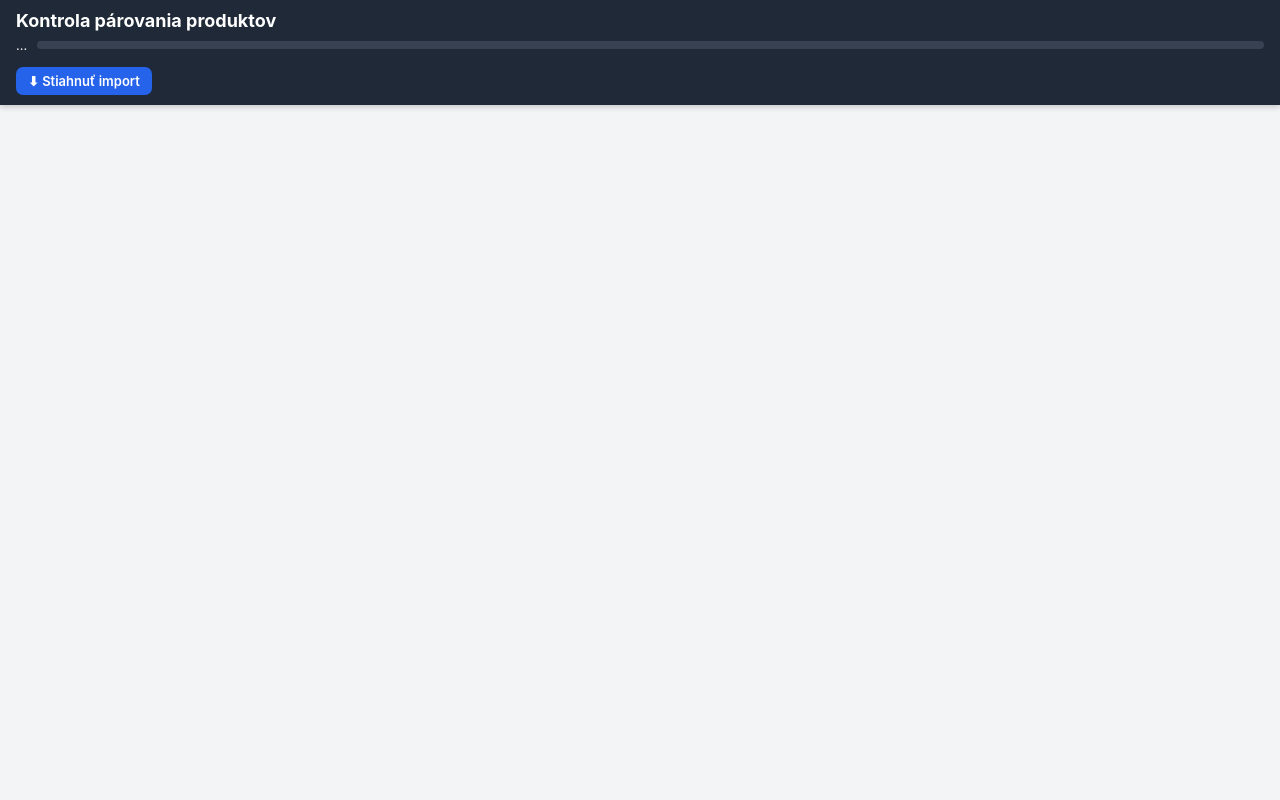
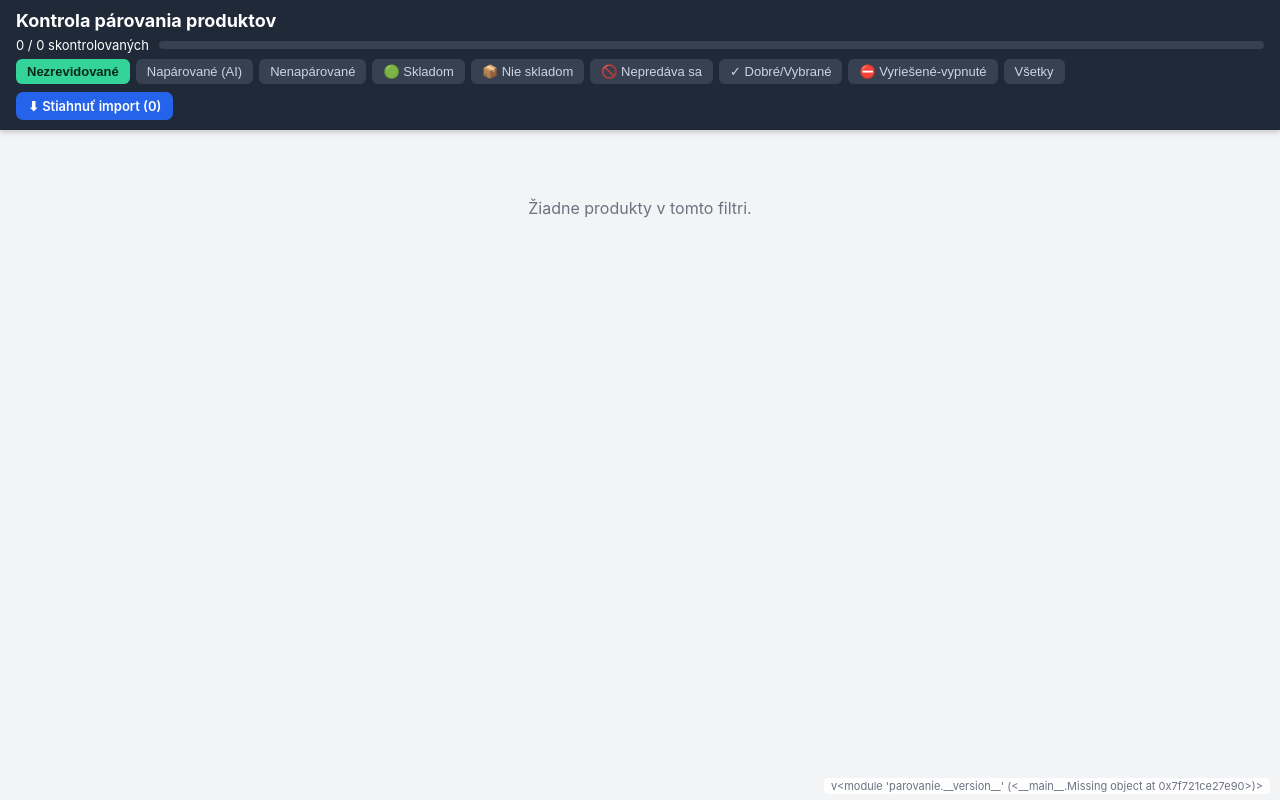
Before and after one commit to zbynekdrlik/parovanie-produktov, a Flask app: page / in a window 1280 px wide. Run offline with Flask 3, Linux system fonts and the light colour scheme; data that the repository does not hold is empty; parts of the project's set-up code (start-up, migrations or seed data) failed here and were passed over.

Commit message:
feat: version source on dashboard + CI version-check + webreview in lint/logging [v0.3.0]
- /api/version route + footer version label (single source: parovanie.__version__),
  visible without scrolling — enables post-deploy DOM verification.
- CI version-check job: dev version must be strictly greater than main.
- ruff now lints webreview/ (the deployed Flask app was outside all gates).
- webreview logging: module logger; /api/images logs non-OK + failed fetches
  (was a silent except); /api/decision audit line; startup load + prune counts.
- app.py tolerates missing review_data.json at import (no crash, starts empty)
  → the app is now smoke-testable in CI (tests/test_webreview.py, 5 route/helper tests).

Co-Authored-By: Claude Opus 4.8 <noreply@anthropic.com>
Claude-Session: https://claude.ai/code/session_01Kp9tEWkJBxCfjw8LdGPxz8

```diff
--- a/src/parovanie/__init__.py
+++ b/src/parovanie/__init__.py
@@ -1 +1 @@
-__version__ = "0.2.0"
+__version__ = "0.3.0"
--- a/webreview/app.py
+++ b/webreview/app.py
@@ -6,20 +6,21 @@ Run: PYTHONPATH=src .venv/bin/python webreview/app.py   (počúva na 0.0.0.0:879
 """
 from __future__ import annotations
 import csv
+import io
 import json
+import logging
 import os
 import re
 import hashlib
 import threading
+import zipfile
 from urllib.parse import urljoin
 
 import requests
 from bs4 import BeautifulSoup
+from flask import Flask, jsonify, request, send_from_directory, Response
 
-from parovanie import import_builder
-import io
-import zipfile
-from flask import Flask, jsonify, request, send_from_directory, Response
+from parovanie import __version__, import_builder
 
 ROOT = os.path.dirname(os.path.dirname(os.path.abspath(__file__)))
 OUT = os.path.join(ROOT, "data", "out")
@@ -32,8 +33,18 @@ UA = "Mozilla/5.0 (X11; Linux x86_64) AppleWebKit/537.36 Chrome/120 Safari/537.3
 app = Flask(__name__, static_folder="static", template_folder="templates")
 _lock = threading.Lock()
 
-with open(DATA, encoding="utf-8") as f:
-    PRODUCTS = json.load(f)
+logging.basicConfig(level=logging.INFO,
+                    format="%(asctime)s %(levelname)s %(name)s %(message)s")
+log = logging.getLogger("webreview")
+log.info("starting webreview v%s", __version__)
+
+try:
+    with open(DATA, encoding="utf-8") as f:
+        PRODUCTS = json.load(f)
+    log.info("loaded %d products from %s", len(PRODUCTS), DATA)
+except FileNotFoundError:
+    PRODUCTS = []
+    log.warning("review data missing: %s — starting with 0 products", DATA)
 
 # code -> pairCode (Shoptet import needs BOTH code and pairCode present)
 SRC = os.path.join(ROOT, "data", "products.csv")
@@ -68,6 +79,7 @@ with _lock:
     _d0 = _load_decisions()
     _d1 = {k: v for k, v in _d0.items() if k in _VALID_KEYS}
     if len(_d1) != len(_d0):
+        log.info("pruned %d orphan decisions at startup", len(_d0) - len(_d1))
         _save_decisions(_d1)
 
 
@@ -139,6 +151,13 @@ def favicon():
     return ("", 204)
 
 
+@app.route("/api/version")
+def api_version():
+    """Deployed version (single source: parovanie.__version__) — shown in the
+    footer for post-deploy verification."""
+    return Response(f"v{__version__}", content_type="text/plain; charset=utf-8")
+
+
 @app.route("/api/products")
 def api_products():
     return jsonify({"products": PRODUCTS, "decisions": _load_decisions()})
@@ -169,8 +188,10 @@ def api_images():
             imgs = _extract_images(r.text, url)
             price, avail = _supplier_meta(r.text)
         else:
+            log.warning("image fetch non-OK url=%s status=%s", url, r.status_code)
             title, imgs, price, avail = "", [], "", ""
-    except Exception:
+    except Exception as e:  # noqa: BLE001 — best-effort scrape; log cause and degrade
+        log.warning("image fetch failed url=%s: %r", url, e)
         title, imgs, price, avail = "", [], "", ""
     data = {"title": title, "images": imgs, "price": price, "availability": avail}
     with open(cache, "w", encoding="utf-8") as f:
@@ -190,6 +211,7 @@ def api_decision():
         else:
             d[key] = {"status": status, "url": body.get("url", "")}
         _save_decisions(d)
+    log.info("decision key=%s status=%s url=%s", key, status, body.get("url", ""))
     return jsonify({"ok": True})
 
 
--- a/webreview/static/app.js
+++ b/webreview/static/app.js
@@ -242,7 +242,16 @@ window.addEventListener('scroll', () => {
   _scrollTimer = setTimeout(() => localStorage.setItem('scrollY', String(window.scrollY)), 150);
 });
 
+async function loadVersion() {
+  try {
+    const v = await (await fetch('/api/version')).text();
+    const el = document.getElementById('version');
+    if (el) el.textContent = v.trim();
+  } catch (_) { /* version label is non-critical */ }
+}
+
 async function init() {
+  loadVersion();
   const j = await (await fetch('/api/products')).json();
   PRODUCTS = j.products;
   DECISIONS = j.decisions || {};
--- a/webreview/static/style.css
+++ b/webreview/static/style.css
@@ -11,6 +11,9 @@ header { position: sticky; top: 0; z-index: 10; background: #1f2937; color: #fff
 .filters button { background: #374151; color: #cbd5e1; border: 0; padding: 5px 11px;
   border-radius: 6px; cursor: pointer; font-size: 13px; }
 .filters button.active { background: #34d399; color: #06281d; font-weight: 700; }
+.appfoot { position: fixed; bottom: 6px; right: 10px; z-index: 50; font-size: 11px;
+  color: #6b7280; background: rgba(255,255,255,.85); padding: 1px 7px;
+  border-radius: 4px; pointer-events: none; }
 
 main { max-width: 1200px; margin: 14px auto; padding: 0 12px; display: flex; flex-direction: column; gap: 12px; }
 .card { background: #fff; border-radius: 10px; box-shadow: 0 1px 4px rgba(0,0,0,.08);
--- a/webreview/templates/index.html
+++ b/webreview/templates/index.html
@@ -4,7 +4,7 @@
   <meta charset="utf-8">
   <meta name="viewport" content="width=device-width, initial-scale=1">
   <title>Kontrola párovania — Forestshop</title>
-  <link rel="stylesheet" href="/static/style.css?v=11">
+  <link rel="stylesheet" href="/static/style.css?v=12">
 </head>
 <body>
   <header>
@@ -17,6 +17,7 @@
   </header>
   <main id="list"></main>
   <div id="empty" class="empty" hidden>Žiadne produkty v tomto filtri.</div>
-  <script src="/static/app.js?v=11"></script>
+  <footer class="appfoot"><span id="version" data-testid="version">…</span></footer>
+  <script src="/static/app.js?v=12"></script>
 </body>
 </html>
```
Also changed, not shown: tests/test_webreview.py (added, +48 -0 lines), .github/workflows/ci.yml.
